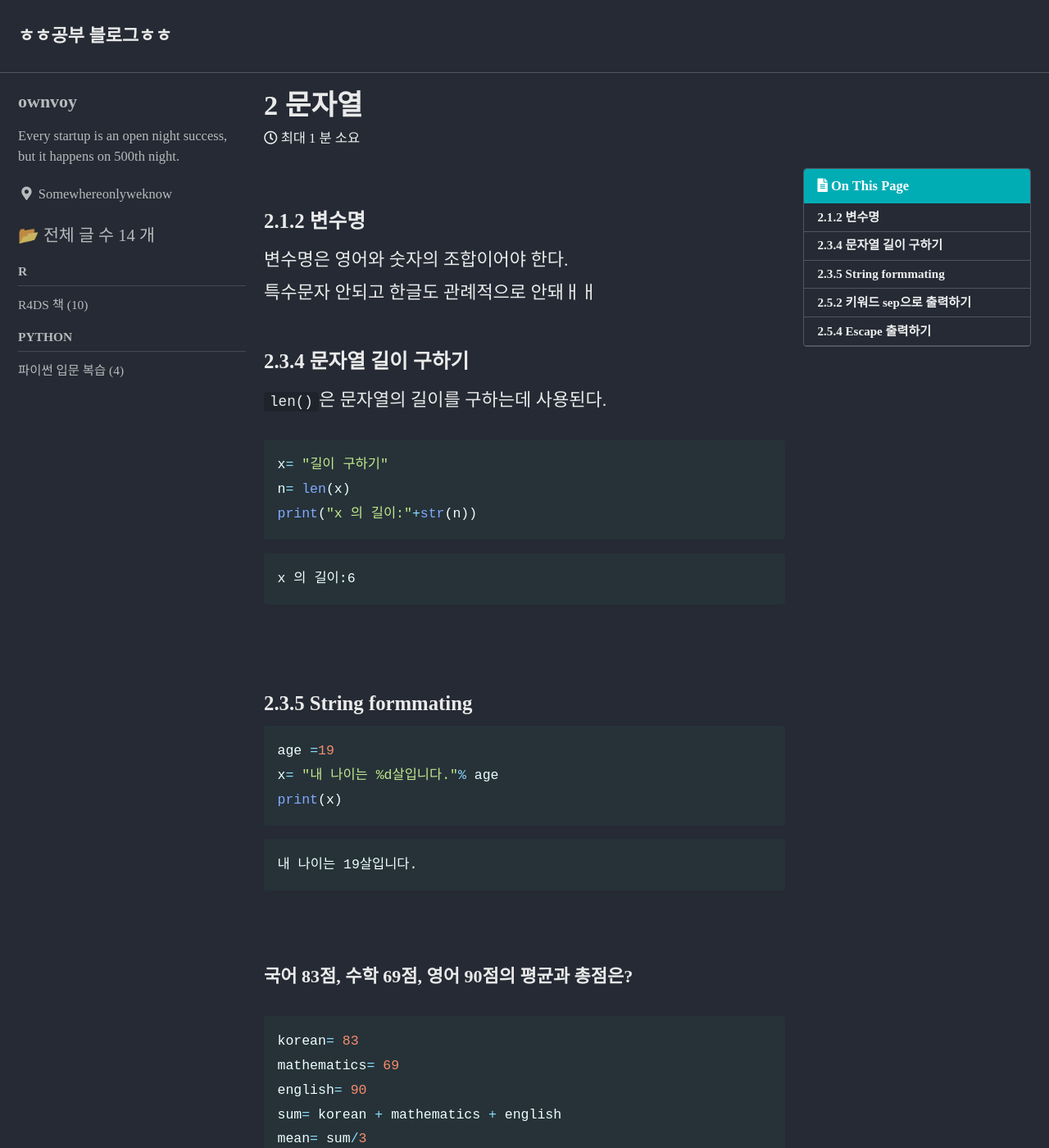
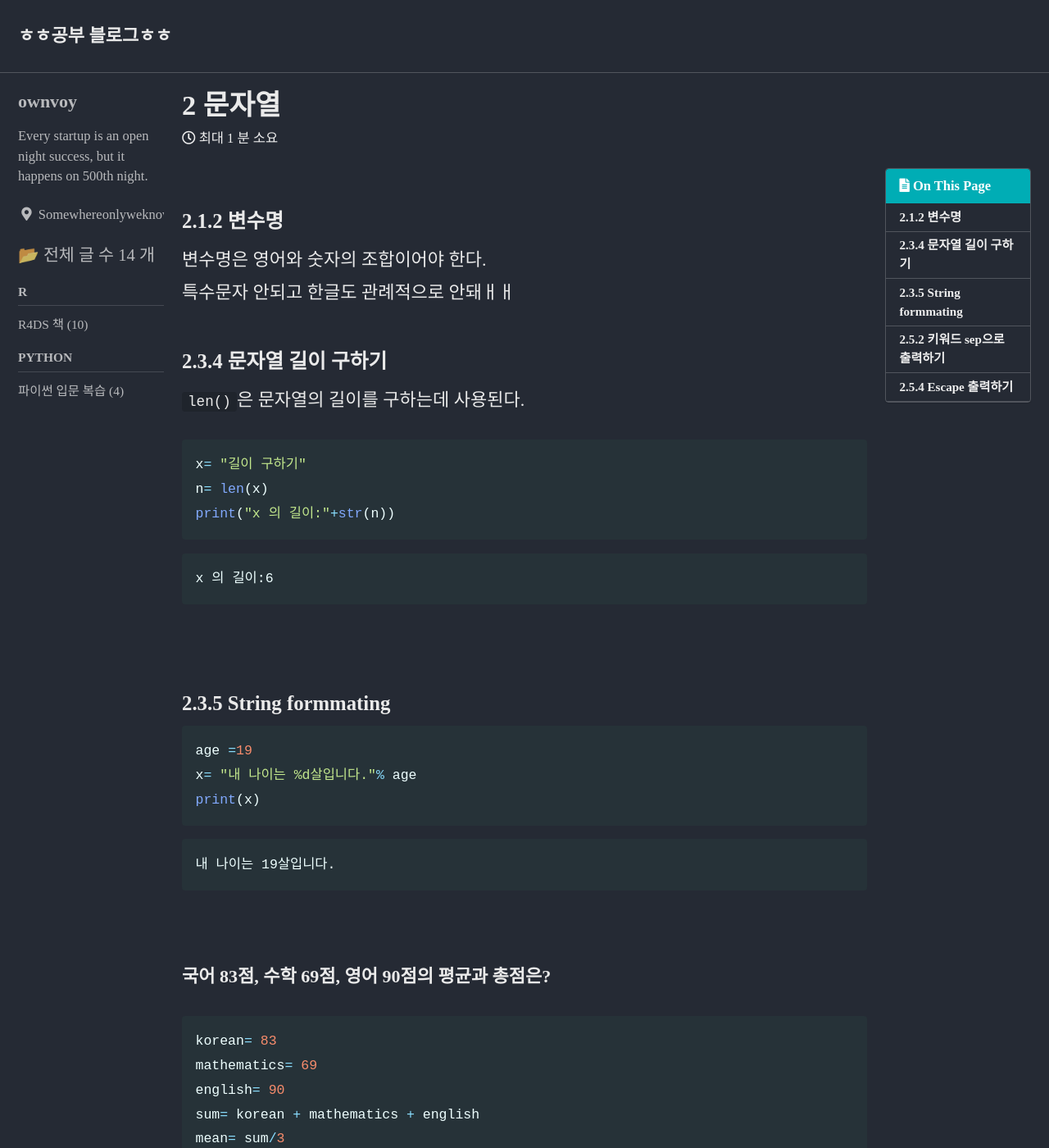
Before and after one commit to ownvoy/ownvoy.github.io, a Jekyll site: the page built from _posts/Python/Introduction/2022-01-10-2 문자열.md, in a window 1280 px wide and 1400 px high. Shown: the whole window at 82% size. Built offline with Jekyll 4.4.1, drawn with Linux system fonts in a browser that asks for light colours; cached includes are drawn as plain includes; some web fonts are replaced.

Commit message:
사이드바 수정

```diff
--- a/_sass/minimal-mistakes/_variables.scss
+++ b/_sass/minimal-mistakes/_variables.scss
@@ -154,9 +154,9 @@
 /*
    Grid
    ========================================================================== */
-   $right-sidebar-width-narrow: 200px !default;
-   $right-sidebar-width: 300px !default;
-   $right-sidebar-width-wide: 400px !default;
+   $right-sidebar-width-narrow: 150px !default;
+   $right-sidebar-width: 200px !default;
+   $right-sidebar-width-wide: 250px !default;
 
 /*
    Other
```
